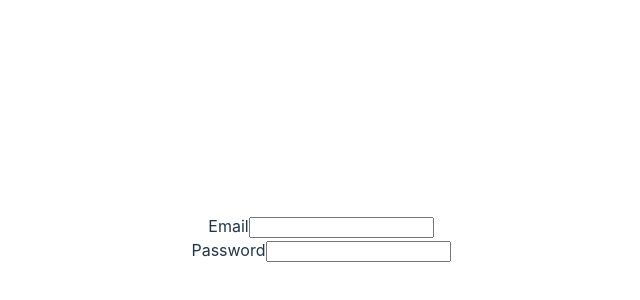
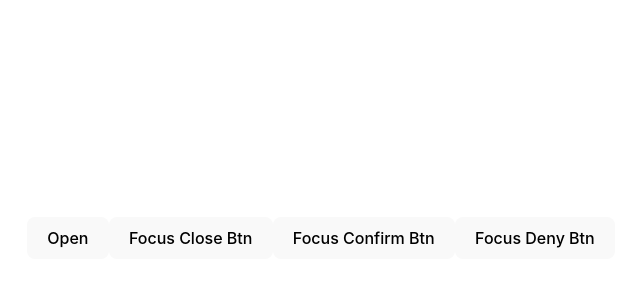
Before and after one commit to ankitsaini345/react-examples, a React (Vite) app: page / in a window 1280 px wide. Shown: the part 162-462 px from the top of the page, without its empty margins (319-959 px from the left). Built offline with nearby package versions, Linux system fonts and the light colour scheme.

Commit message:
UseImparative and react.forward example

```diff
--- a/src/App.tsx
+++ b/src/App.tsx
@@ -1,5 +1,7 @@
 import './App.css'
-import UseIdEx from './HooksExample/UseIdEx'
+// import UseIdEx from './HooksExample/UseIdEx'
+// import ForwardRefEx from './HooksExample/UseImparativeEx/FarwardRefEx'
+import UseImparativeEx from './HooksExample/UseImparativeEx/UseImparativeEx'
 // import UseCallback from './HooksExample/useCallbackExample'
 // import UseContextParent from './HooksExample/useContext/UseContextParent'
 // import UseReducerEx from './HooksExample/useReducer/UseRecucerEx'
@@ -14,7 +16,7 @@ function App() {
 
   return (
     <>
-      <UseIdEx />
+      <UseImparativeEx />
     </>
   )
 }
--- /dev/null
+++ b/src/HooksExample/UseImparativeEx/FarwardRefEx.tsx
@@ -0,0 +1,32 @@
+import * as React from "react"
+import { useState, useRef, useImperativeHandle } from "react"
+
+function CustomInput(props: any, ref:any) {
+    useImperativeHandle(
+      ref,
+      () => {
+        return { alertValue: () => alert(props.value) }
+      },
+      [props.value]
+    )
+
+    return <input ref={ref} style={{ backgroundColor: "red" }} {...props} />
+  }
+
+  const WrappedCustomInput =  React.forwardRef(CustomInput)
+
+export default function ForwardRefEx() {
+    const [value, setValue] = useState("")
+    const inputRef = useRef<any>()
+
+    return (
+      <>
+        <WrappedCustomInput
+          ref={inputRef}
+          value={value}
+          onChange={(e:any) => setValue(e.target.value)}
+        />
+        <button onClick={() => inputRef.current.alertValue()}>Alert</button>
+      </>
+    )
+  }
--- /dev/null
+++ b/src/HooksExample/UseImparativeEx/UseImparativeEx.tsx
@@ -0,0 +1,55 @@
+import * as React from "react"
+import { useRef, useImperativeHandle, useState } from "react"
+
+function CustomModal({ open, onClose } : any, ref: any) {
+    const closeRef = useRef<any>()
+    const confirmRef = useRef<any>()
+    const denyRef = useRef<any>()
+
+    useImperativeHandle(ref, () => {
+      return {
+        closeBtn: closeRef.current,
+        confirmBtn: confirmRef.current,
+        denyBtn: denyRef.current,
+      }
+    })
+
+    if (!open) return null
+
+    return (
+      <div>
+        <button ref={closeRef} onClick={onClose}>
+          &times;
+        </button>
+        <h1>Title</h1>
+        <div>
+          <button ref={confirmRef}>Confirm</button>
+          <button ref={denyRef}>Deny</button>
+        </div>
+      </div>
+    )
+  }
+
+  const WrappedCustomModel = React.forwardRef(CustomModal)
+
+
+export default function UseImparativeEx() {
+    const [open, setOpen] = useState(false)
+    const modalRef = useRef<any>()
+
+    return (
+      <>
+        <button onClick={() => setOpen(true)}>Open</button>
+        <button onClick={() => modalRef.current.closeBtn.focus()}>
+          Focus Close Btn
+        </button>
+        <button onClick={() => modalRef.current.confirmBtn.focus()}>
+          Focus Confirm Btn
+        </button>
+        <button onClick={() => modalRef.current.denyBtn.focus()}>
+          Focus Deny Btn
+        </button>
+        <WrappedCustomModel ref={modalRef} open={open} onClose={() => setOpen(false)} />
+      </>
+    )
+  }
```
